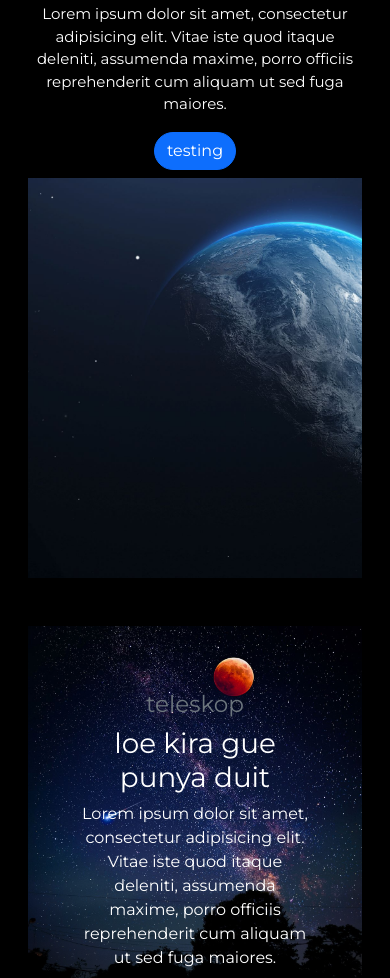
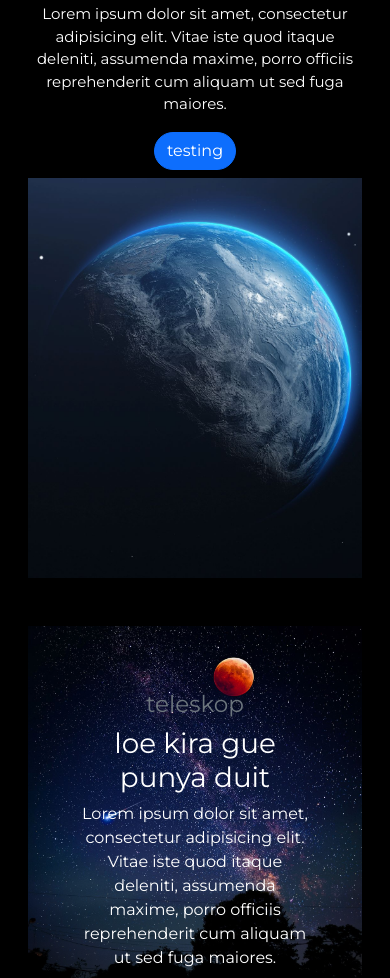
Before and after one commit to BintangKurniawan/testing-for-mobile, a plain HTML site: page index.html in a window 390 px wide. Shown: the part 2840-3818 px from the top of the page. Drawn offline with nearby package versions, Linux system fonts and the light colour scheme.

Commit message:
Update style.css

```diff
--- a/style.css
+++ b/style.css
@@ -512,6 +512,10 @@ ul {
   .h2-navbar {
     margin-left: 14px;
   }
+
+  .image-5-1 {
+   background-position-x: 50%;
+  }
 }
 
 /* 576 768 992 1200 1400 */
```
